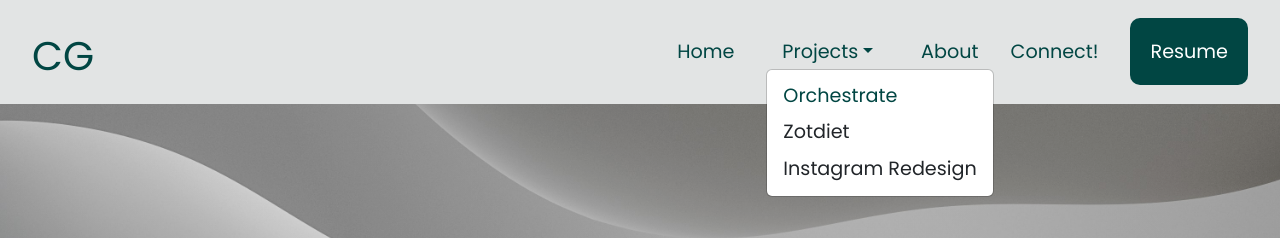
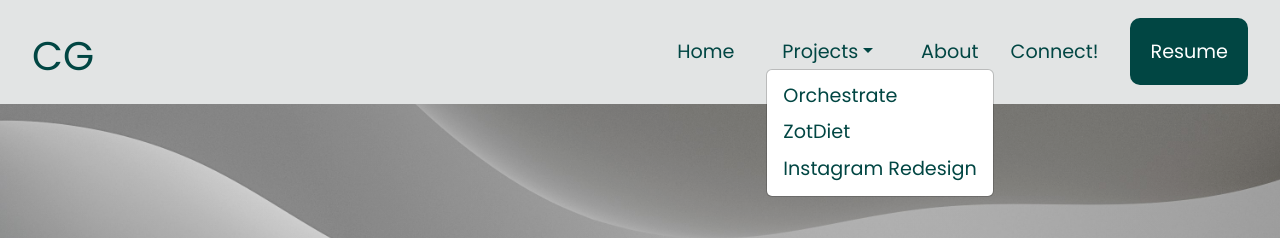
Before and after one commit to carolineguzylak/react_portfolio_site, a React (Create React App) app: page / in a window 1280 px wide. Both pictures are taken after a click on the button "Projects". Shown: the top 238 px of the page. Built offline with nearby package versions, Linux system fonts and the light colour scheme.

Commit message:
more link fixes

```diff
--- a/src/components/Navbar.js
+++ b/src/components/Navbar.js
@@ -21,10 +21,9 @@ const Navbar = () => {
                 </li>
                 <li className='nav-item'>
                     <DropdownButton id="dropdown-basic-button" title="Projects">
-                        {/* <Dropdown.Item href="/project-orchestrate">Orchestrate</Dropdown.Item> */}
                         <Dropdown.Item><Link to="/project-orchestrate">Orchestrate</Link></Dropdown.Item>
-                        <Dropdown.Item href="/project-zotdiet">Zotdiet</Dropdown.Item>
-                        <Dropdown.Item href="/project-insta">Instagram Redesign</Dropdown.Item>
+                        <Dropdown.Item><Link to="/project-zotdiet">ZotDiet</Link></Dropdown.Item>
+                        <Dropdown.Item><Link to="/project-insta">Instagram Redesign</Link></Dropdown.Item>
                     </DropdownButton>
                 </li>
                 <li className='nav-item'>
```
